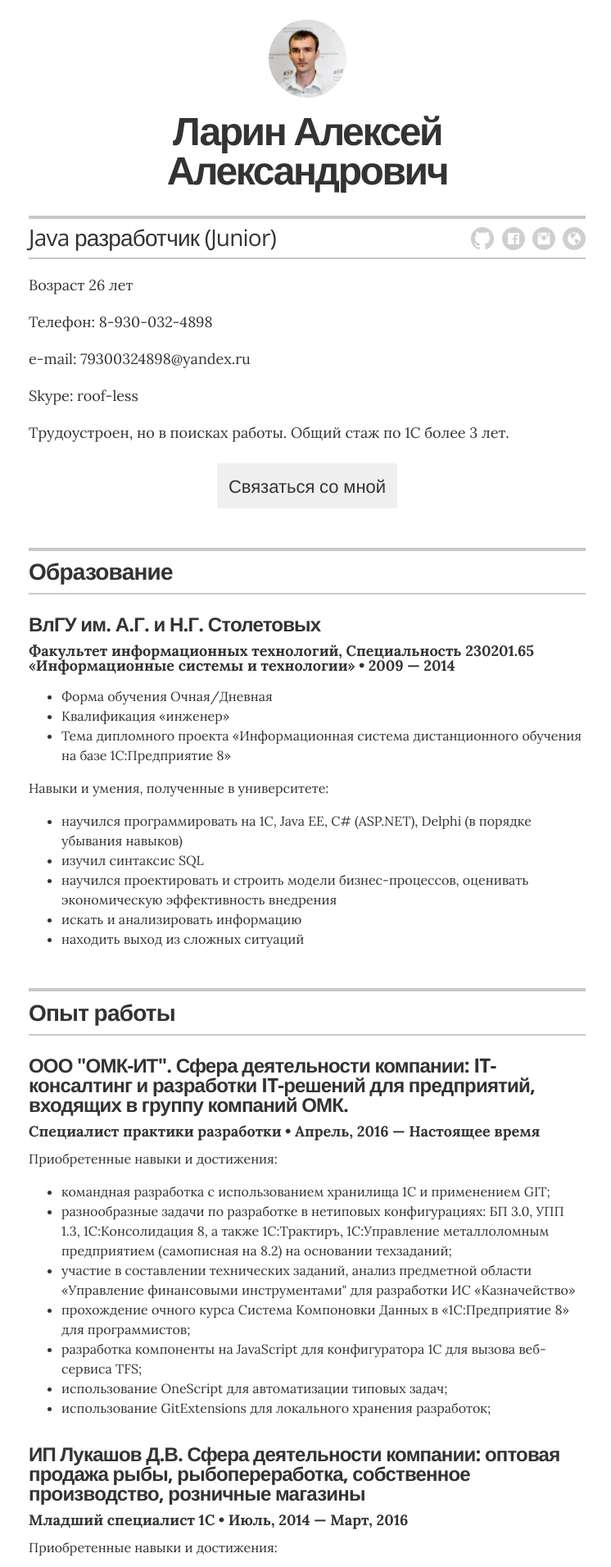
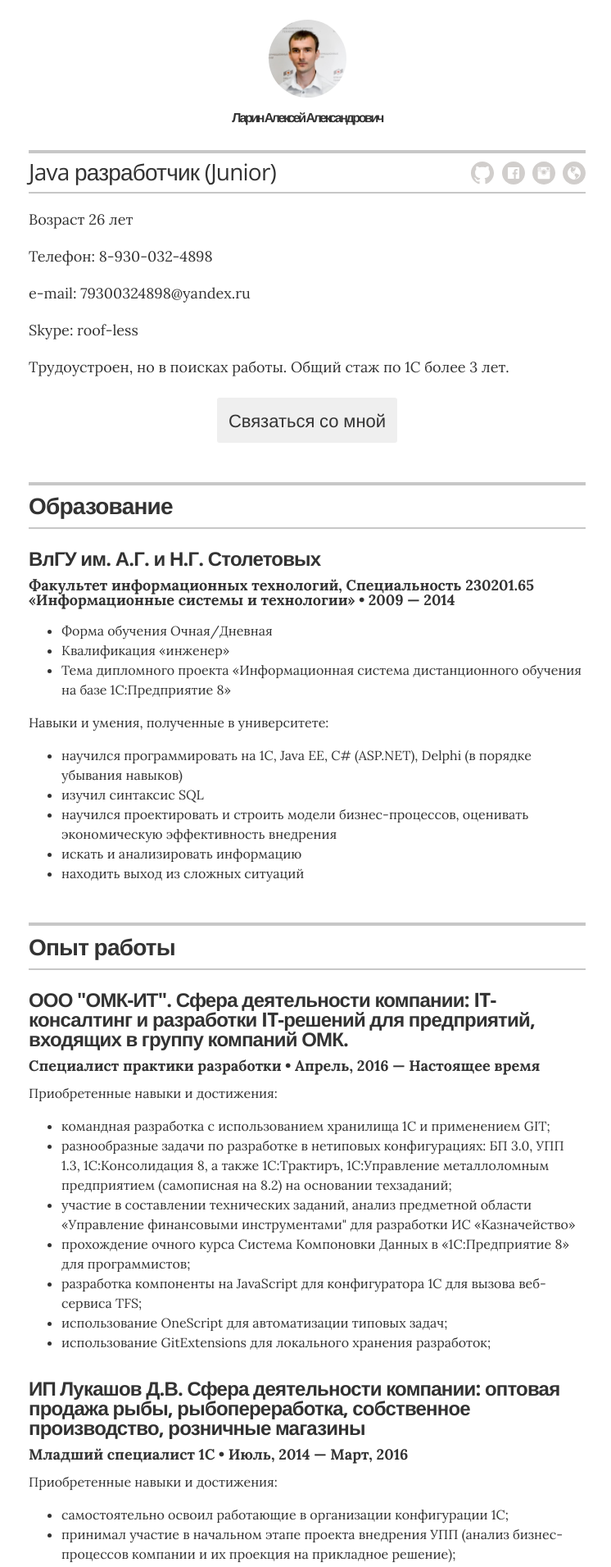
Before and after one commit to mrroofless/mrroofless.github.io, a Jekyll site: the page built from index.html, in a window 1280 px wide. Shown: the top 1911 px of the page at 82% size, without its empty margins (265-1011 px from the left). Built offline with Jekyll 4.4.1, drawn with Linux system fonts in a browser that asks for light colours.

Commit message:
Update _resume.scss

```diff
--- a/_sass/_resume.scss
+++ b/_sass/_resume.scss
@@ -31,7 +31,7 @@
 
   .header-name {
     @include sans;
-    font-size: 3rem;
+    font-size: 1rem;
     font-weight: 900;
     text-align: center;
     letter-spacing: -.15rem;
```
